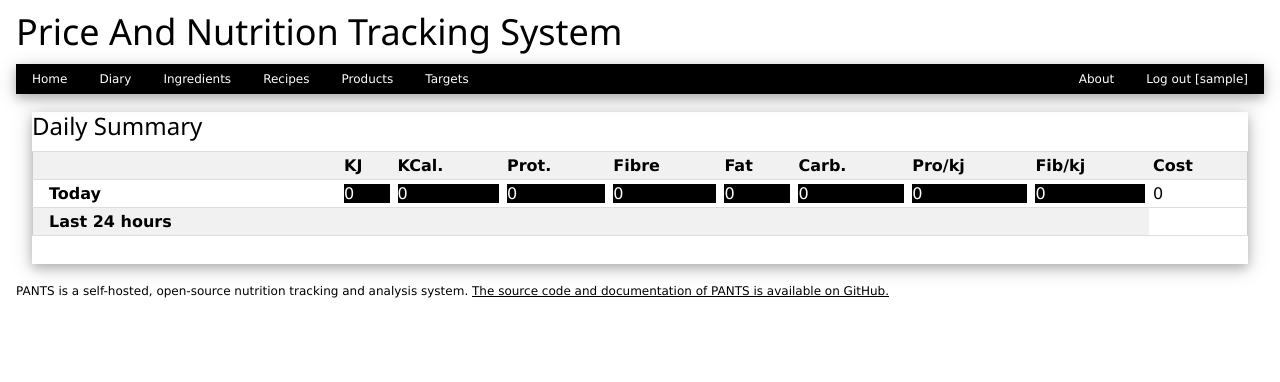
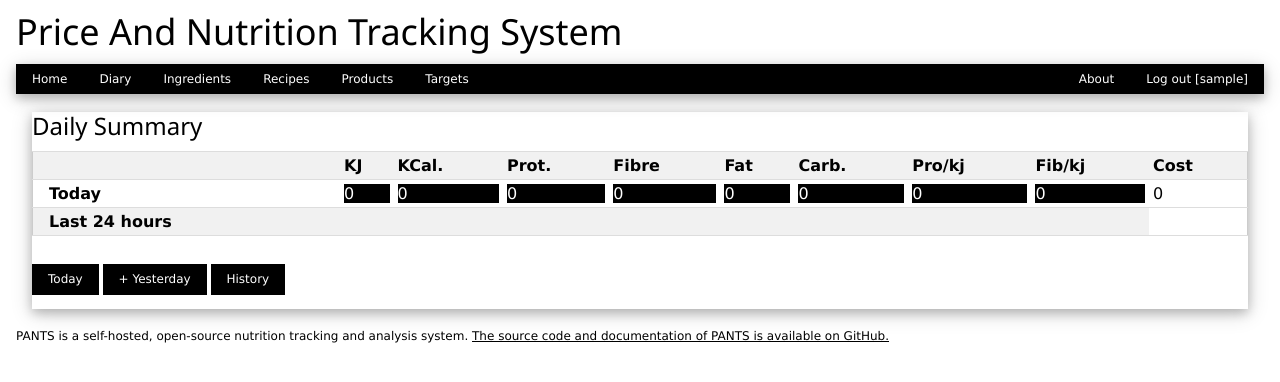
Before and after one commit to dylanleigh/PriceAndNutritionTrackingSystem, a Django app: page / in a window 1280 px wide. Shown: the top 382 px of the page. Run offline with Django 3.2, Linux system fonts and the light colour scheme; the visitor is signed in with stand-in values (Sample User, id 1); data that the repository does not hold is empty.

Commit message:
Add extra diary buttons to home page (+ Yesterday endpoint TODO)

```diff
--- a/pants/website/templates/website/home.html
+++ b/pants/website/templates/website/home.html
@@ -103,5 +103,11 @@
 
 <br><br>
 
+<a href="/diary/" class="w3-button w3-black w3-mobile">Today</a>
+<a href="/diary/twoday" class="w3-button w3-black w3-mobile">+ Yesterday</a>
+<a href="/diary/flat" class="w3-button w3-black w3-mobile">History</a>
+
+<br><br>
+
 
 {% endblock %}
```
